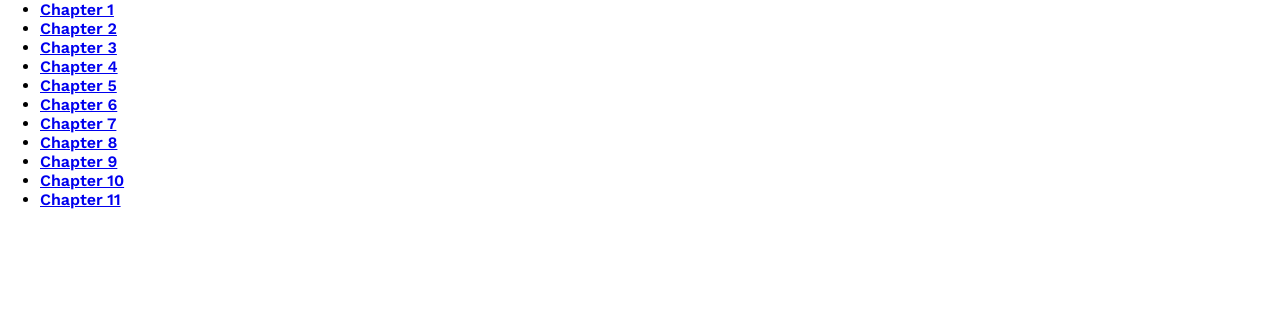
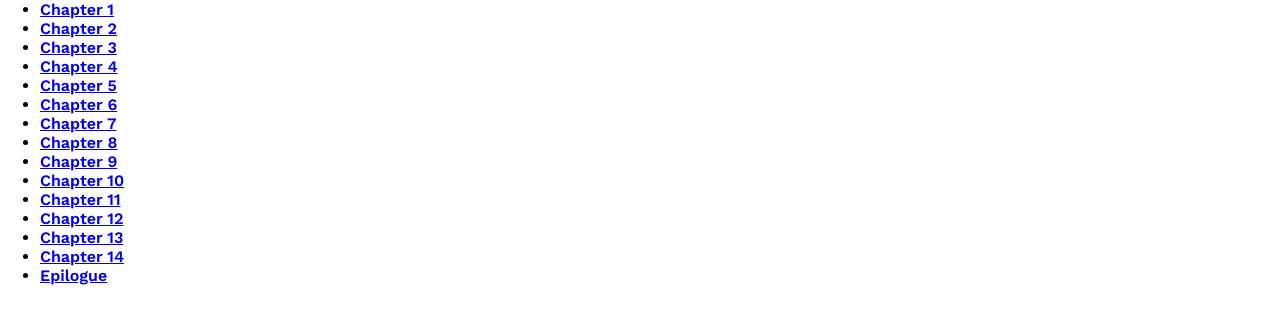
Before and after one commit to brandoshien/brandoshien.github.io, a plain HTML site: page toc.htm in a window 1280 px wide. Shown: the part 144-468 px from the top of the page. Drawn offline with nearby package versions, Linux system fonts and the light colour scheme.

Commit message:
added chapters to toc

```diff
--- a/toc.htm
+++ b/toc.htm
@@ -36,6 +36,10 @@
   <li><a href="chapter9.htm">Chapter 9</a></li>
   <li><a href="chapter10.htm">Chapter 10</a></li>
   <li><a href="chapter11.htm">Chapter 11</a></li>
+  <li><a href="chapter12.htm">Chapter 12</a></li>
+  <li><a href="chapter13.htm">Chapter 13</a></li>
+  <li><a href="chapter14.htm">Chapter 14</a></li>
+  <li><a href="epilogue.htm">Epilogue</a></li>
 
 </ul>
 
```
